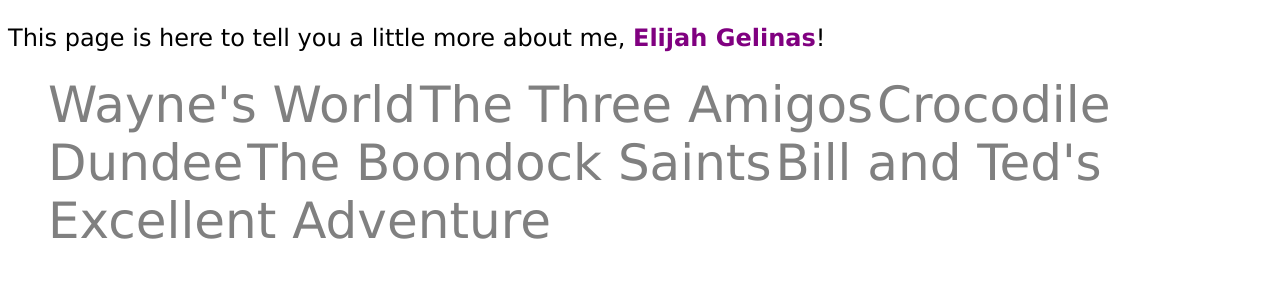
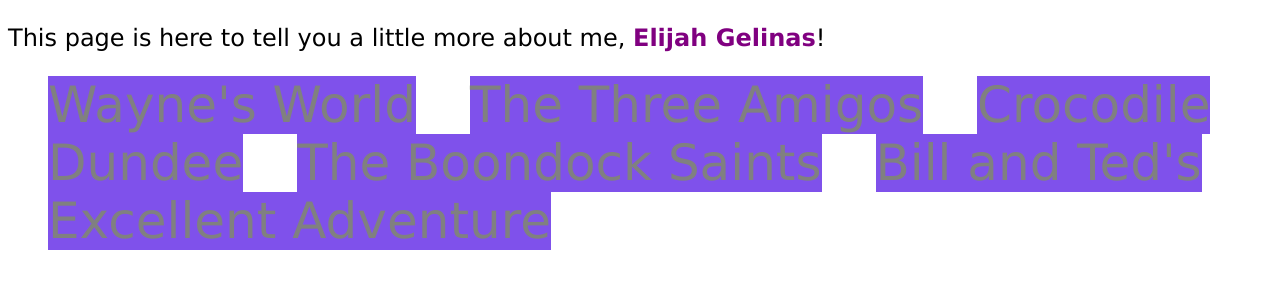
Before and after one commit to emgelina/emgelina.github.io, a plain HTML site: page about.html in a window 1280 px wide. Shown: the part 78-366 px from the top of the page. Drawn offline with Linux system fonts and the light colour scheme.

Commit message:
updated list element format in fancy.css

```diff
--- a/fancy.css
+++ b/fancy.css
@@ -71,5 +71,7 @@
     color: gray;
     font-family: Verdana;
     text-align: left;
+    margin-right: 1em;
+    background-color: #7f51eb;
 
 }
```
